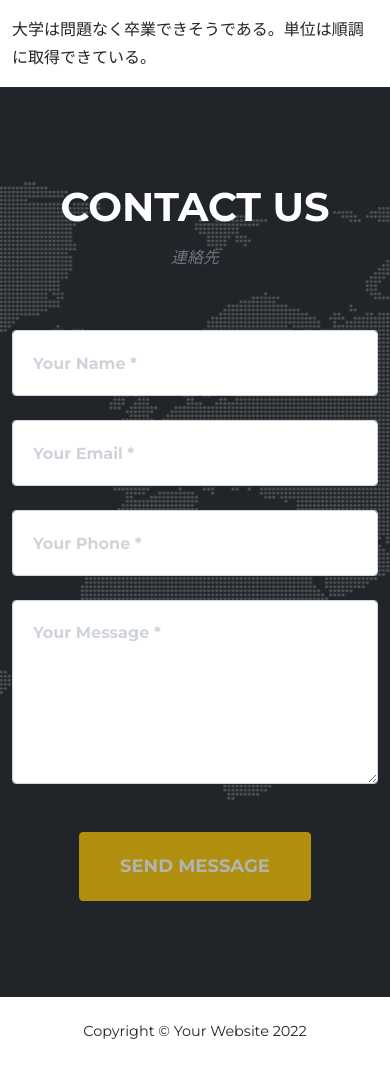
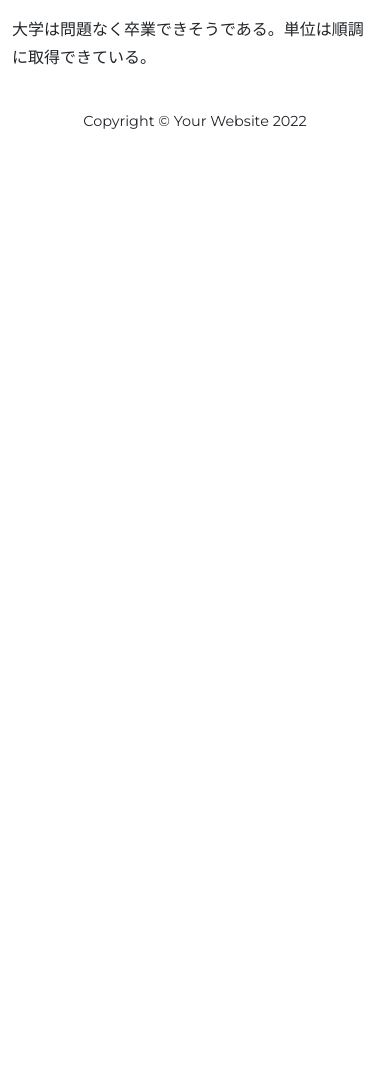
Before and after one commit to ama1611/portfolio-site, a plain HTML site: page index.html in a window 390 px wide. Shown: the part 6173-7240 px from the top of the page. After the commit the page ends 6330 px from the top, so only its background shows below. Drawn offline with nearby package versions, Linux system fonts and the light colour scheme.

Commit message:
contactを削除してみた

```diff
--- a/index.html
+++ b/index.html
@@ -425,70 +425,7 @@
                 </div>
             </div>
         </div>-->
-        <!-- Contact-->
-        <section class="page-section" id="contact">
-            <div class="container">
-                <div class="text-center">
-                    <h2 class="section-heading text-uppercase">Contact Us</h2>
-                    <h3 class="section-subheading text-muted">連絡先</h3>
-                </div>
-                <!-- * * * * * * * * * * * * * * *-->
-                <!-- * * SB Forms Contact Form * *-->
-                <!-- * * * * * * * * * * * * * * *-->
-                <!-- This form is pre-integrated with SB Forms.-->
-                <!-- To make this form functional, sign up at-->
-                <!-- https://startbootstrap.com/solution/contact-forms-->
-                <!-- to get an API token!-->
-                <form id="contactForm" data-sb-form-api-token="API_TOKEN">
-                    <div class="row align-items-stretch mb-5">
-                        <div class="col-md-6">
-                            <div class="form-group">
-                                <!-- Name input-->
-                                <input class="form-control" id="name" type="text" placeholder="Your Name *" data-sb-validations="required" />
-                                <div class="invalid-feedback" data-sb-feedback="name:required">A name is required.</div>
-                            </div>
-                            <div class="form-group">
-                                <!-- Email address input-->
-                                <input class="form-control" id="email" type="email" placeholder="Your Email *" data-sb-validations="required,email" />
-                                <div class="invalid-feedback" data-sb-feedback="email:required">An email is required.</div>
-                                <div class="invalid-feedback" data-sb-feedback="email:email">Email is not valid.</div>
-                            </div>
-                            <div class="form-group mb-md-0">
-                                <!-- Phone number input-->
-                                <input class="form-control" id="phone" type="tel" placeholder="Your Phone *" data-sb-validations="required" />
-                                <div class="invalid-feedback" data-sb-feedback="phone:required">A phone number is required.</div>
-                            </div>
-                        </div>
-                        <div class="col-md-6">
-                            <div class="form-group form-group-textarea mb-md-0">
-                                <!-- Message input-->
-                                <textarea class="form-control" id="message" placeholder="Your Message *" data-sb-validations="required"></textarea>
-                                <div class="invalid-feedback" data-sb-feedback="message:required">A message is required.</div>
-                            </div>
-                        </div>
-                    </div>
-                    <!-- Submit success message-->
-                    <!---->
-                    <!-- This is what your users will see when the form-->
-                    <!-- has successfully submitted-->
-                    <div class="d-none" id="submitSuccessMessage">
-                        <div class="text-center text-white mb-3">
-                            <div class="fw-bolder">Form submission successful!</div>
-                            To activate this form, sign up at
-                            <br />
-                            <a href="https://startbootstrap.com/solution/contact-forms">https://startbootstrap.com/solution/contact-forms</a>
-                        </div>
-                    </div>
-                    <!-- Submit error message-->
-                    <!---->
-                    <!-- This is what your users will see when there is-->
-                    <!-- an error submitting the form-->
-                    <div class="d-none" id="submitErrorMessage"><div class="text-center text-danger mb-3">Error sending message!</div></div>
-                    <!-- Submit Button-->
-                    <div class="text-center"><button class="btn btn-primary btn-xl text-uppercase disabled" id="submitButton" type="submit">Send Message</button></div>
-                </form>
-            </div>
-        </section>
+
         <!-- Footer-->
         <footer class="footer py-4">
             <div class="container">
```
